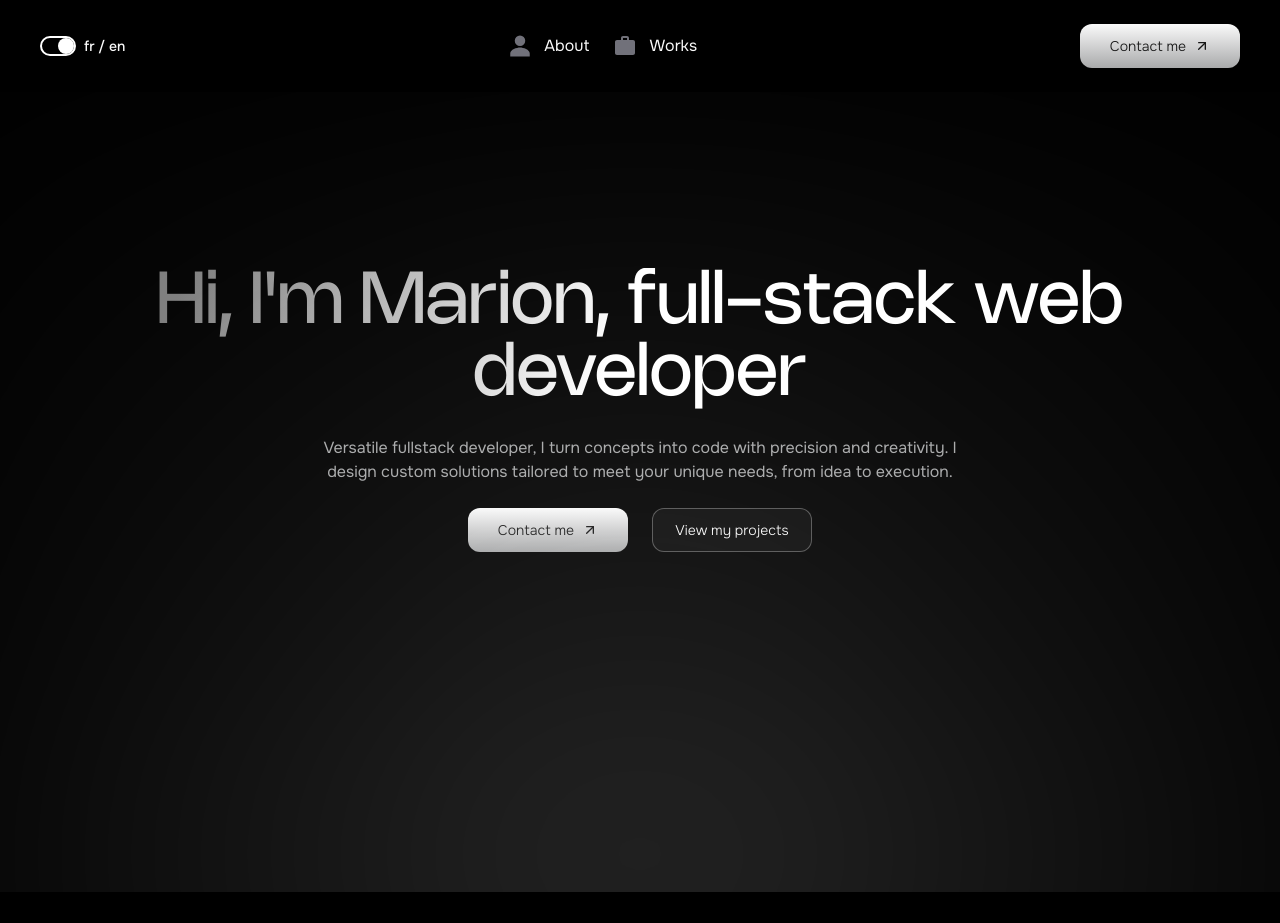
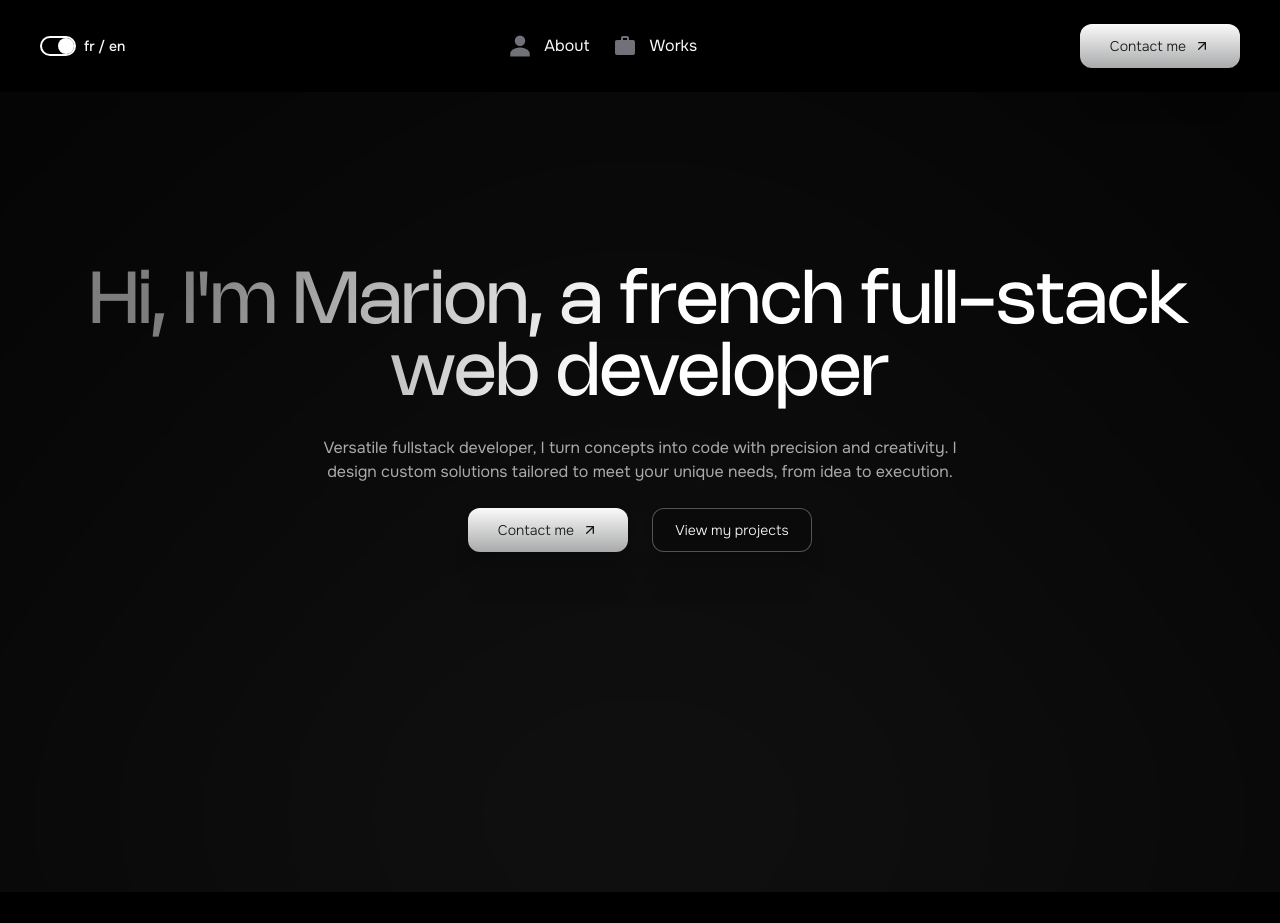
Before and after one commit to NamaKa298/portfolio, a Next.js app: page /en in a window 1280 px wide. Shown: the top 923 px of the page. Built offline with nearby package versions, Linux system fonts and the light colour scheme; a web font is replaced by a local one.

Commit message:
effet blur ajouter sur effet lumineux

```diff
--- a/messages/en.json
+++ b/messages/en.json
@@ -6,7 +6,7 @@
     "about": "About"
   },
   "home": {
-    "title": "Hi, I'm Marion, full-stack web developer",
+    "title": "Hi, I'm Marion, a french full-stack web developer",
     "description": "Versatile fullstack developer, I turn concepts into code with precision and creativity. I design custom solutions tailored to meet your unique needs, from idea to execution.",
     "contact": "Contact me",
     "viewProjects": "View my projects",
--- a/src/app/[locale]/globals.css
+++ b/src/app/[locale]/globals.css
@@ -325,6 +325,21 @@ body {
   transition: transform 0.3s cubic-bezier(0.4, 0, 0.2, 1);
 }
 
+@keyframes glowAppear {
+  0% {
+    opacity: 0;
+    filter: blur(0px);
+  }
+  100% {
+    opacity: 1;
+    filter: blur(500px);
+  }
+}
+
+.animate-glow-appear {
+  animation: glowAppear 2s ease-out forwards;
+}
+
 @layer base {
   * {
     @apply border-border;
--- a/src/app/[locale]/page.tsx
+++ b/src/app/[locale]/page.tsx
@@ -61,7 +61,7 @@ export default function HomePage() {
             </div>
           </section>
           <div
-            className=" z-(-40) bg-[#D9D9D9] w-[500px] h-[300px] rounded-full blur-[300px] relative -bottom-10 left-1/2 -translate-x-1/2 mix-blend-lighten pointer-events-none"
+            className=" z-[-10] bg-[#D9D9D9] w-[600px] h-[300px] rounded-full relative -bottom-0 left-1/2 -translate-x-1/2 mix-blend-lighten pointer-events-none opacity-0 blur-0 animate-glow-appear"
             style={{ opacity: 1 }}
           >
             {''}
```
